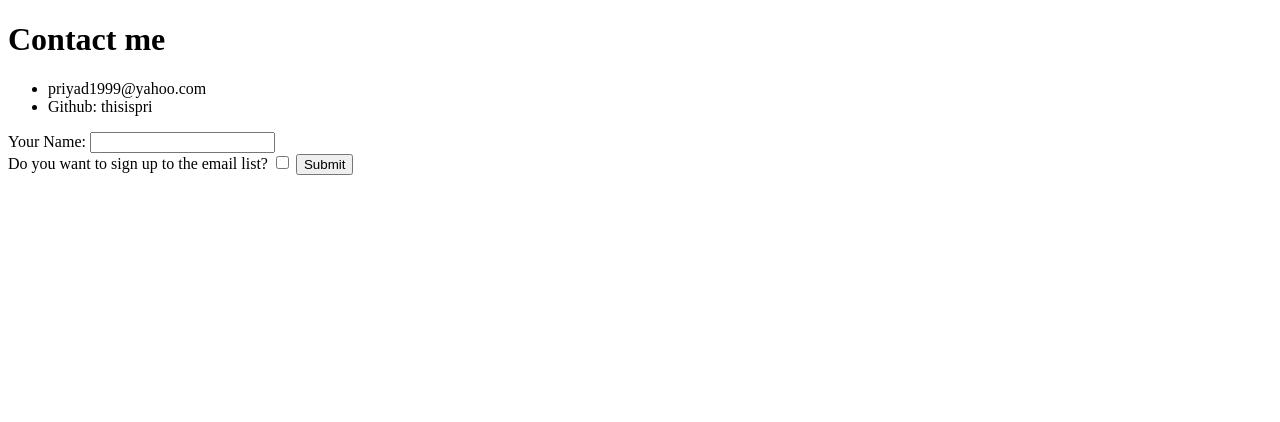
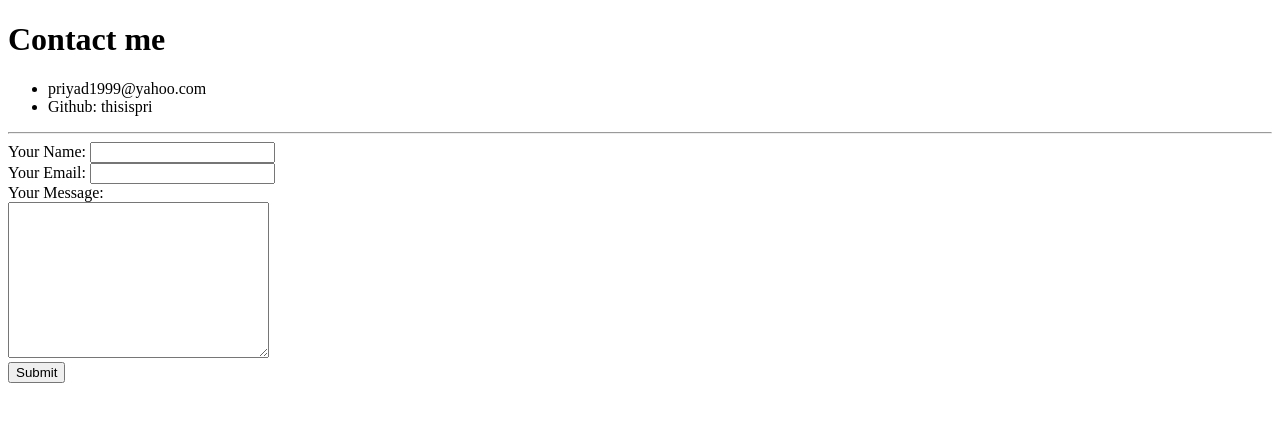
Before and after one commit to thisispri/CV, a plain HTML site: page Web Development/HTML - Personal Site/Contact.html in a window 1280 px wide. Drawn offline with Linux system fonts and the light colour scheme.

Commit message:
Contact form

```diff
--- a/Web Development/HTML - Personal Site/Contact.html
+++ b/Web Development/HTML - Personal Site/Contact.html
@@ -16,12 +16,15 @@
     <li>Github: thisispri</li>
   </ul>
   <!-- end of list -->
-  <form class="" action="index.html" method="post">
+  <hr>
+  <form action="mailto:priyad1999@yahoo.com" method="post" enctype="text/plain">
     <label>Your Name:</label>
-    <input type="text" name="" value="">
+    <input type="text" name="yourName" value="">
     <br>
-    <label>Do you want to sign up to the email list?</label>
-    <input type="checkbox" name="" value="">
+    <label>Your Email:</label>
+    <input type="email" name="yourEmail" value=""> <br>
+    <label>Your Message:</label><br>
+    <textarea name="yourMessage" rows="10" cols="30"></textarea><br>
     <input type="submit"  value="Submit">
   </form>
 </body>
```
